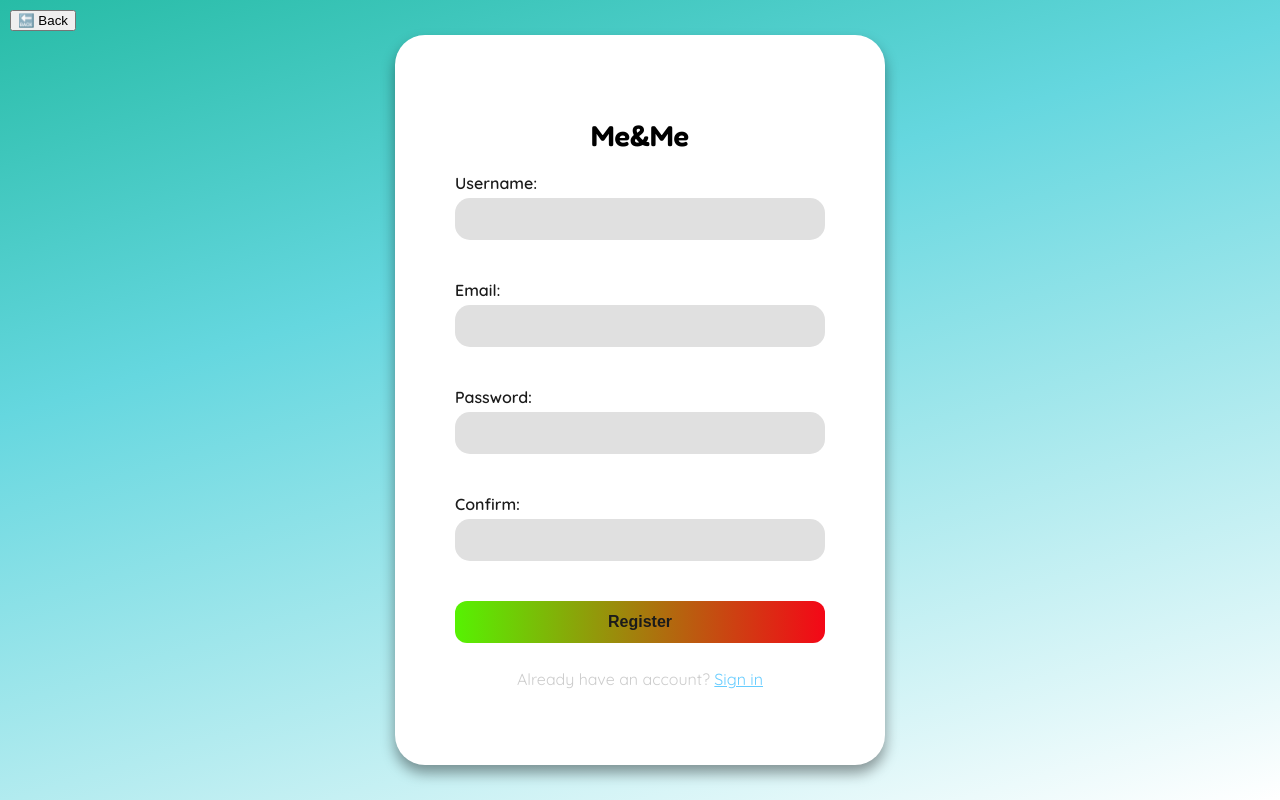
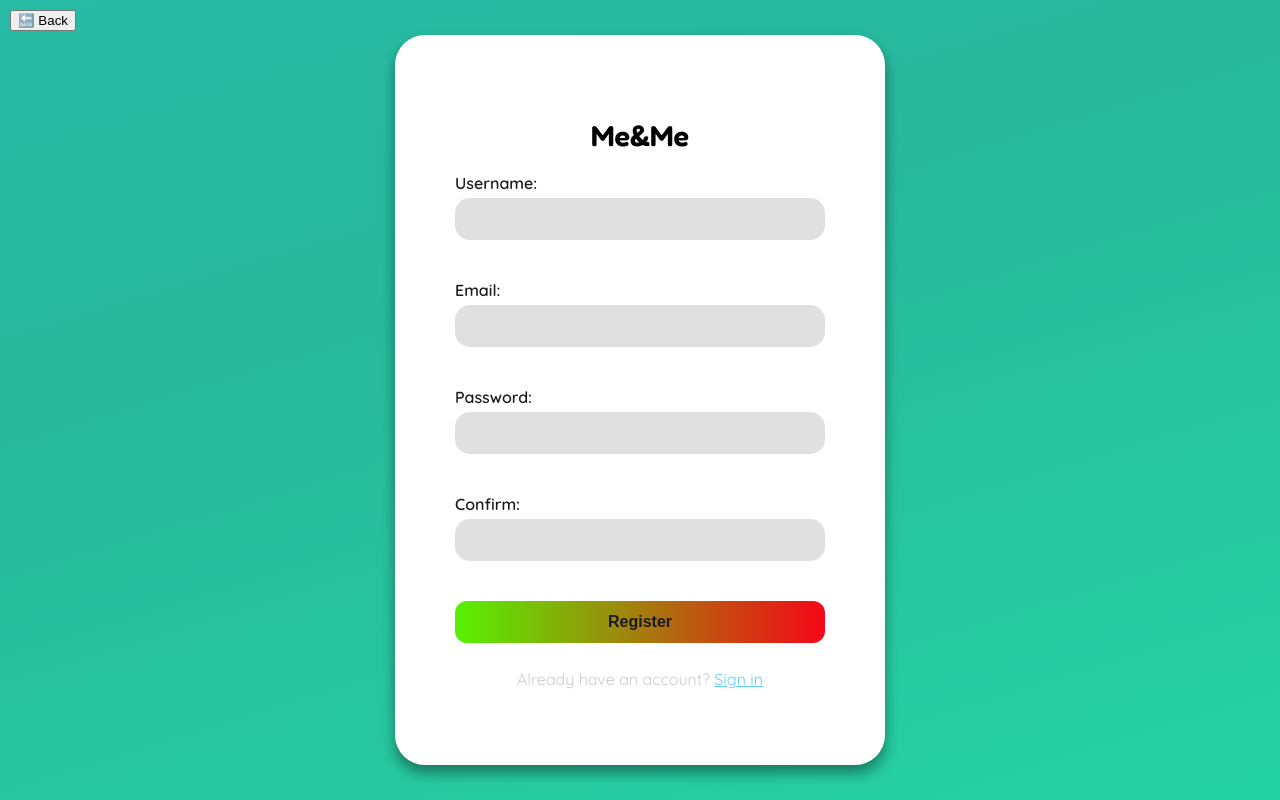
Before and after one commit to AlexBell25/MeandMe, a PHP site: page /signup.html in a window 1280 px wide. Run offline with PHP 8.4, Linux system fonts and the light colour scheme.

Commit message:
changed colours

```diff
--- a/loginstylesheet.css
+++ b/loginstylesheet.css
@@ -4,7 +4,7 @@ body {
   margin: 0;
   font-family: 'Quicksand', sans-serif;
   background: #020024;
-  background: linear-gradient(163deg, rgb(39, 188, 166) 0%, rgb(101, 215, 223) 35%, rgb(255, 255, 255) 100%);
+  background: linear-gradient(163deg, rgb(39, 188, 166) 0%, rgb(40, 184, 155) 35%, rgb(37, 211, 162) 100%);
   color: #ffffff;
   min-height: 100vh;
   height: 90vh;
```
